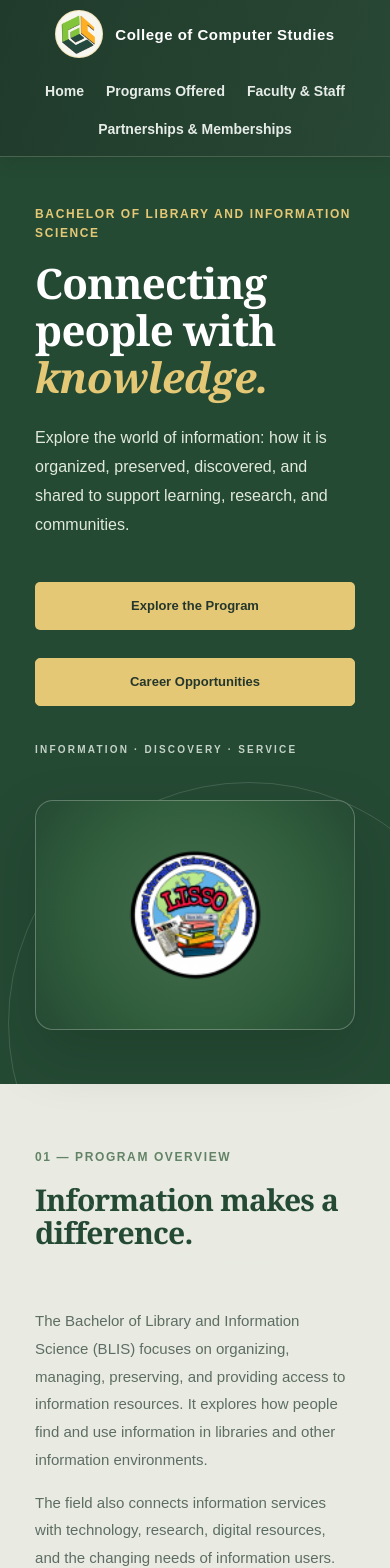
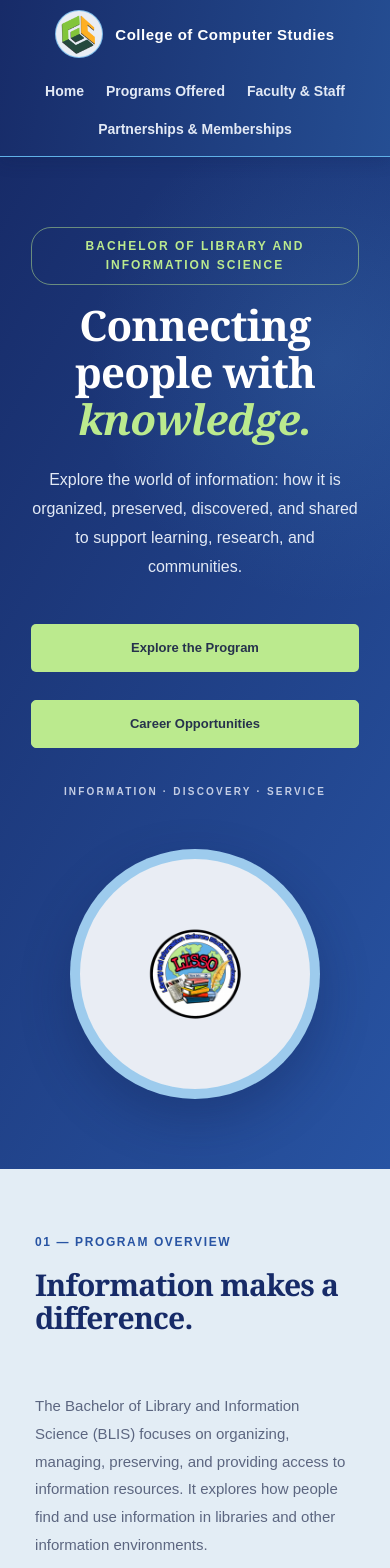
Before and after one commit to Kody91/finalsWebDesign, a Vue app: page /blis in a window 390 px wide. Shown: the top 1568 px of the page. Built offline with nearby package versions, Linux system fonts and the light colour scheme.

Commit message:
Design changes

```diff
--- a/src/components/Navbar.vue
+++ b/src/components/Navbar.vue
@@ -30,6 +30,12 @@
   box-shadow: 0 4px 16px rgba(20, 39, 27, 0.18);
 }
 
+.navbar.blis-navbar {
+  border-bottom-color: #60b1e8;
+  background: linear-gradient(100deg, #172b68, #254e93);
+  box-shadow: 0 4px 16px rgba(16, 31, 77, 0.2);
+}
+
 .brand {
   display: flex;
   align-items: center;
@@ -40,6 +46,10 @@
   letter-spacing: 0.5px;
   text-decoration: none;
   transition: color 0.25s;
+}
+
+.blis-navbar .brand:hover {
+  color: #bbea8e;
 }
 
 .brand img {
@@ -53,6 +63,11 @@
   transition: transform 0.3s, border-color 0.3s;
 }
 
+.blis-navbar .brand img {
+  border-color: rgba(96, 177, 232, 0.75);
+  background: #e9edf4;
+}
+
 .brand:hover {
   color: #f0d27f;
 }
@@ -60,6 +75,10 @@
 .brand:hover img {
   transform: rotate(-6deg) scale(1.06);
   border-color: #f0d27f;
+}
+
+.blis-navbar .brand:hover img {
+  border-color: #bbea8e;
 }
 
 nav {
@@ -81,11 +100,21 @@ nav a {
   transition: transform 0.2s, background-color 0.25s, color 0.25s, border-color 0.25s;
 }
 
+.blis-navbar nav a {
+  color: #e2e9f5;
+}
+
 nav a:hover {
   transform: translateY(-2px);
   border-color: rgba(240, 210, 127, 0.45);
   color: #f0d27f;
   background: #31533d;
+}
+
+.blis-navbar nav a:hover {
+  border-color: #60b1e8;
+  color: #bbea8e;
+  background: #172b68;
 }
 
 nav a:active {
@@ -96,6 +125,11 @@ nav a:active {
 nav a:focus-visible {
   outline: 2px solid #f0d27f;
   outline-offset: 3px;
+}
+
+.blis-navbar .brand:focus-visible,
+.blis-navbar nav a:focus-visible {
+  outline-color: #bbea8e;
 }
 
 @media (max-width: 600px) {
--- a/src/section/BlisProgram.vue
+++ b/src/section/BlisProgram.vue
@@ -133,46 +133,44 @@
 
 <style scoped>
 .blis-page {
-  --deep: #254a34;
-  --green: #315e3c;
-  --sage: #e0e9dc;
-  --cream: #e9ebe3;
-  --gold: #e5c875;
-  --muted: #5d6d62;
+  --deep: #172b68;
+  --blue: #2854a3;
+  --sky: #60b1e8;
+  --lime: #bbea8e;
+  --sage: #e9f3df;
+  --cream: #e9edf4;
+  --muted: #5c6680;
 
-  color: #25372c;
+  color: #26324c;
   font-family: Arial, Helvetica, sans-serif;
   overflow: hidden;
-  background: #e9ebe3;
+  background: #e9edf4;
 }
 
 .hero {
   position: relative;
-  min-height: 570px;
-  padding: clamp(56px, 8vw, 100px) clamp(24px, 9%, 130px);
-  display: grid;
-  grid-template-columns: repeat(auto-fit, minmax(min(100%, 350px), 1fr));
+  z-index: 1;
+  display: flex;
   align-items: center;
-  gap: clamp(35px, 7vw, 90px);
+  justify-content: space-between;
+  gap: 60px;
+  min-height: 620px;
+  padding: 80px 10%;
   color: #fff;
-  background: var(--deep);
+  background:
+    radial-gradient(circle at 85% 20%, rgba(96, 177, 232, 0.14), transparent 28%),
+    linear-gradient(120deg, #172b68, #2854a3);
 }
 
-.hero::after {
-  position: absolute;
-  right: -100px;
-  bottom: -180px;
-  width: 480px;
-  height: 480px;
-  border: 1px solid rgba(224, 233, 220, 0.16);
-  border-radius: 50%;
-  content: "";
-  pointer-events: none;
+.hero-copy {
+  position: relative;
+  z-index: 1;
+  max-width: 620px;
 }
 
 .eyebrow {
   margin: 0 0 16px;
-  color: #638366;
+  color: var(--blue);
   font-size: 12px;
   font-weight: 700;
   letter-spacing: 1.6px;
@@ -181,7 +179,15 @@
 
 .hero .eyebrow,
 .cta .eyebrow {
-  color: var(--gold);
+  color: var(--lime);
+}
+
+.hero-copy > .eyebrow {
+  display: inline-block;
+  padding: 9px 13px;
+  border: 1px solid rgba(187, 234, 142, 0.5);
+  border-radius: 20px;
+  letter-spacing: 2px;
 }
 
 .hero h1,
@@ -200,14 +206,14 @@
 }
 
 .hero h1 span {
-  color: var(--gold);
+  color: var(--lime);
   font-style: italic;
 }
 
 .intro {
   max-width: 540px;
   margin: 24px 0 28px;
-  color: #e0e9dc;
+  color: #e2e9f5;
   font-size: 16px;
   line-height: 1.8;
 }
@@ -239,31 +245,31 @@
 
 .button:focus-visible,
 .footer a:focus-visible {
-  outline: 3px solid var(--gold);
+  outline: 3px solid var(--lime);
   outline-offset: 3px;
 }
 
 .primary {
-  background: var(--gold);
-  color: #25372c;
+  background: var(--lime);
+  color: #26324c;
 }
 
 .primary:hover,
 .actions .outline:hover {
-  border-color: var(--gold);
+  border-color: var(--lime);
   background: var(--deep);
-  color: var(--gold);
+  color: var(--lime);
 }
 
 .outline {
-  border-color: var(--gold);
-  background: var(--gold);
-  color: #25372c;
+  border-color: var(--lime);
+  background: var(--lime);
+  color: #26324c;
 }
 
 .hero-note {
   margin-top: 38px;
-  color: #c4d3c7;
+  color: #c4cee5;
   font-size: 10px;
   font-weight: 700;
   letter-spacing: 2.2px;
@@ -273,27 +279,31 @@
   position: relative;
   z-index: 1;
   display: flex;
+  flex-shrink: 0;
   align-items: center;
   justify-content: center;
-  width: 100%;
-  min-height: 390px;
-  border: 1px solid rgba(224, 233, 220, 0.3);
-  border-radius: 18px;
-  background: radial-gradient(circle at center, #456d50 0%, #315e3c 58%, #254a34 100%);
-  box-shadow: 0 24px 60px rgba(12, 29, 18, 0.2);
+  width: 330px;
+  height: 330px;
+  border: 1px solid rgba(96, 177, 232, 0.55);
+  border-width: 10px;
+  border-radius: 50%;
+  background: #e9edf4;
+  box-shadow: 0 20px 50px rgba(16, 31, 77, 0.3);
 }
 
 .blis-image {
   display: block;
-  width: 90%;
-  max-width: 440px;
-  height: 340px;
+  width: 170px;
+  height: 170px;
   object-fit: contain;
-  border-radius: 12px;
 }
 
 .section {
   padding: clamp(64px, 8vw, 100px) clamp(24px, 9%, 130px);
+}
+
+.overview {
+  background: #e3edf5;
 }
 
 .section-title h2 {
@@ -325,8 +335,8 @@
 
 .overview-card {
   padding: 30px;
-  border: 1px solid #dce3da;
-  border-top: 4px solid var(--green);
+  border: 1px solid #c2dced;
+  border-top: 4px solid var(--sky);
   border-radius: 8px;
   background: var(--cream);
   transition: transform 0.2s, box-shadow 0.2s;
@@ -334,7 +344,7 @@
 
 .overview-card:hover {
   transform: translateY(-5px);
-  box-shadow: 0 12px 24px rgba(37, 74, 52, 0.1);
+  box-shadow: 0 12px 24px rgba(23, 43, 104, 0.1);
 }
 
 .card-icon {
@@ -363,7 +373,7 @@
 }
 
 .learning {
-  background: var(--cream);
+  background: #e9f3df;
 }
 
 .centered {
@@ -392,21 +402,21 @@
 .learning-card {
   min-height: 260px;
   padding: 24px 22px;
-  border: 1px solid #dce3da;
+  border: 1px solid #cfe0ec;
   border-radius: 8px;
-  background: #e9ebe3;
+  background: #f0f3f7;
   transition: transform 0.2s ease, box-shadow 0.2s ease, border-color 0.2s ease;
 }
 
 .learning-card:hover {
   transform: translateY(-5px);
-  border-color: #b9cbbd;
-  box-shadow: 0 12px 24px rgba(37, 74, 52, 0.08);
+  border-color: var(--sky);
+  box-shadow: 0 12px 24px rgba(23, 43, 104, 0.08);
 }
 
 .number {
   display: inline-block;
-  color: #7f9985;
+  color: #7488b4;
   font-size: 12px;
   font-weight: 700;
 }
@@ -418,7 +428,7 @@
   margin: 18px 0;
   place-items: center;
   border-radius: 12px;
-  color: var(--green);
+  color: var(--blue);
   background: var(--sage);
   font-size: 28px;
 }
@@ -442,6 +452,7 @@
   grid-template-columns: minmax(250px, 0.8fr) minmax(0, 1.2fr);
   gap: 24px clamp(35px, 7vw, 90px);
   align-items: start;
+  background: #e9f3df;
 }
 
 .career-intro h2 {
@@ -454,18 +465,18 @@
 }
 
 .career-list {
-  border-top: 1px solid #dfe5dd;
+  border-top: 1px solid #c9d9e9;
 }
 
 .career-item {
   display: flex;
   gap: 18px;
   padding: 19px 0;
-  border-bottom: 1px solid #dfe5dd;
+  border-bottom: 1px solid #c9d9e9;
 }
 
 .career-item > span {
-  color: var(--green);
+  color: var(--blue);
   font-size: 12px;
   font-weight: 700;
 }
@@ -489,7 +500,7 @@
 }
 
 .why-section {
-  background: #e3e9e1;
+  background: #e3edf5;
 }
 
 .why-grid {
@@ -501,20 +512,20 @@
 
 .why-grid article {
   padding: 26px 24px;
-  border: 1px solid #d4dfd3;
+  border: 1px solid #c2dced;
   border-radius: 8px;
-  background: rgba(233, 235, 227, 0.9);
+  background: rgba(233, 243, 223, 0.9);
   transition: transform 0.2s ease, box-shadow 0.2s ease, border-color 0.2s ease;
 }
 
 .why-grid article:hover {
   transform: translateY(-5px);
-  border-color: #b9cbbd;
-  box-shadow: 0 12px 24px rgba(37, 74, 52, 0.1);
+  border-color: var(--sky);
+  box-shadow: 0 12px 24px rgba(23, 43, 104, 0.1);
 }
 
 .why-grid article > span {
-  color: var(--green);
+  color: var(--blue);
   font-size: 28px;
 }
 
@@ -529,6 +540,7 @@
   grid-template-columns: minmax(240px, 0.8fr) minmax(0, 1.2fr);
   gap: clamp(30px, 7vw, 90px);
   align-items: center;
+  background: #e9f3df;
 }
 
 .blis-mark {
@@ -564,7 +576,7 @@
 .cta > p:not(.eyebrow) {
   max-width: 560px;
   margin: 18px auto 28px;
-  color: #e0e9dc;
+  color: #e2e9f5;
   font-size: 14px;
   line-height: 1.8;
 }
@@ -575,14 +587,14 @@
   justify-content: space-between;
   gap: 14px 24px;
   padding: 24px clamp(20px, 8%, 100px);
-  border-top: 1px solid #dce3da;
-  background: var(--cream);
+  border-top: 1px solid #c2dced;
+  background: #e3edf5;
   color: var(--muted);
   font-size: 12px;
 }
 
 .footer a {
-  color: var(--green);
+  color: var(--blue);
   font-weight: 700;
   text-decoration: none;
 }
@@ -593,15 +605,31 @@
 
 @media (max-width: 760px) {
   .hero {
+    flex-direction: column;
+    justify-content: center;
+    gap: 42px;
     min-height: auto;
+    padding: 70px 8%;
+    text-align: center;
+  }
+
+  .hero-copy {
+    width: 100%;
+  }
+
+  .intro {
+    margin-right: auto;
+    margin-left: auto;
   }
 
   .hero-visual {
-    min-height: 280px;
+    width: 250px;
+    height: 250px;
   }
 
   .blis-image {
-    height: 240px;
+    width: 140px;
+    height: 140px;
   }
 
   .overview-grid,
@@ -621,11 +649,6 @@
 }
 
 @media (max-width: 500px) {
-  .hero {
-    padding-top: 48px;
-    padding-bottom: 54px;
-  }
-
   .hero h1 {
     font-size: 42px;
   }
@@ -639,12 +662,5 @@
     width: 100%;
   }
 
-  .hero-visual {
-    min-height: 230px;
-  }
-
-  .blis-image {
-    height: 200px;
-  }
 }
 </style>
--- a/src/section/hero.vue
+++ b/src/section/hero.vue
@@ -21,6 +21,8 @@
 
 <style scoped>
 .hero {
+  position: relative;
+  z-index: 1;
   display: flex;
   align-items: center;
   justify-content: space-between;
@@ -28,10 +30,14 @@
   min-height: 620px;
   padding: 80px 10%;
   color: white;
-  background: linear-gradient(120deg, #203b2b, #315e3c);
+  background:
+    radial-gradient(circle at 85% 20%, rgba(240, 210, 127, 0.12), transparent 28%),
+    linear-gradient(120deg, #203b2b, #315e3c);
 }
 
 .hero-text {
+  position: relative;
+  z-index: 1;
   max-width: 620px;
 }
 
@@ -45,7 +51,7 @@
   display: inline-block;
   margin: 0;
   padding: 9px 13px;
-  border: 1px solid rgba(240, 210, 127, 0.45);
+  border: 1px solid rgba(240, 210, 127, 0.5);
   border-radius: 20px;
   letter-spacing: 2px;
   text-transform: uppercase;
@@ -96,21 +102,23 @@ h1 {
 }
 
 .hero-logo {
+  position: relative;
+  z-index: 1;
   display: flex;
   width: 330px;
   height: 330px;
   flex-shrink: 0;
   align-items: center;
   justify-content: center;
-  border: 10px solid rgba(255, 255, 255, 0.16);
+  border: 10px solid #f2b52b;
   border-radius: 50%;
-  background: #f7f6ef;
-  box-shadow: 0 20px 50px rgba(12, 29, 18, 0.3);
+  background: #f1f4e8;
+  box-shadow: 0 20px 50px rgba(12, 29, 18, 0.24);
 }
 
 .hero-logo img {
-  width: 170px;
-  height: 170px;
+  width: 120px;
+  height: 120px;
   object-fit: contain;
 }
 
@@ -146,8 +154,8 @@ h1 {
   }
 
   .hero-logo img {
-    width: 140px;
-    height: 140px;
+    width: 105px;
+    height: 105px;
   }
 }
 </style>
--- a/src/section/programs.vue
+++ b/src/section/programs.vue
@@ -61,6 +61,9 @@
 
 <style scoped>
 .programs {
+  position: relative;
+  z-index: 1;
+  isolation: isolate;
   padding: 70px 8%;
   background: #f7f7f2;
 }
@@ -137,7 +140,7 @@ h2 {
 }
 
 .program-card:nth-child(4):hover {
-  border-color: #929fc2;
+  border-color: #465a83;
   background: #f3f5fa;
 }
 
@@ -186,13 +189,15 @@ details[open] summary span:last-child {
   padding: 9px 14px;
   border-radius: 4px;
   color: white;
-  background: #315e3c;
+  background: #465a83;
   font-weight: bold;
   text-decoration: none;
 }
 
 .program-link:hover {
-  background: #254a34;
+  color: #465a83;
+  background: #f3f5fa;
+  border: 1px solid #465a83;
 }
 
 @media (max-width: 900px) {
--- a/src/views/BLIS.vue
+++ b/src/views/BLIS.vue
@@ -4,6 +4,6 @@ import BLIS from '@/section/BlisProgram.vue'
 </script>
 
 <template>
-  <Navbar/>
+  <Navbar class="blis-navbar" />
     <BLIS/>
 </template>
```
